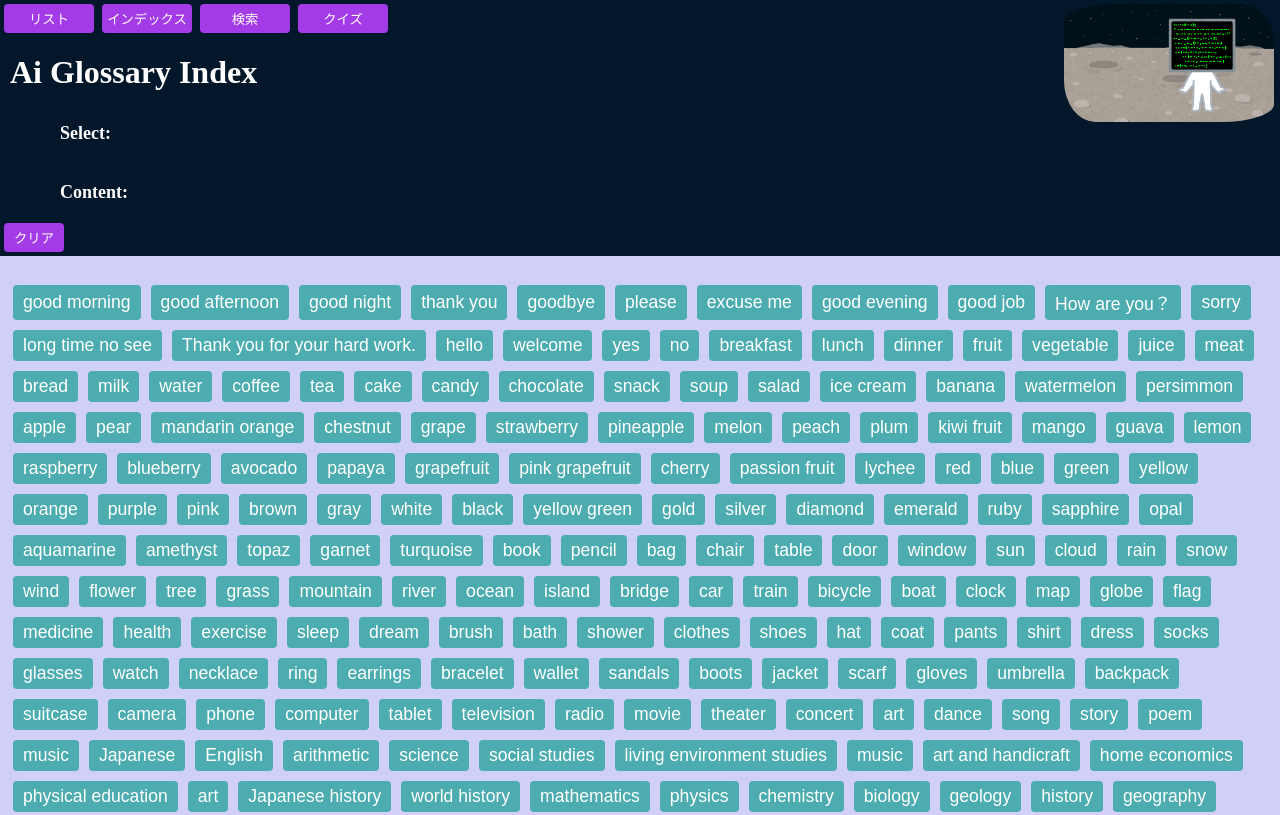
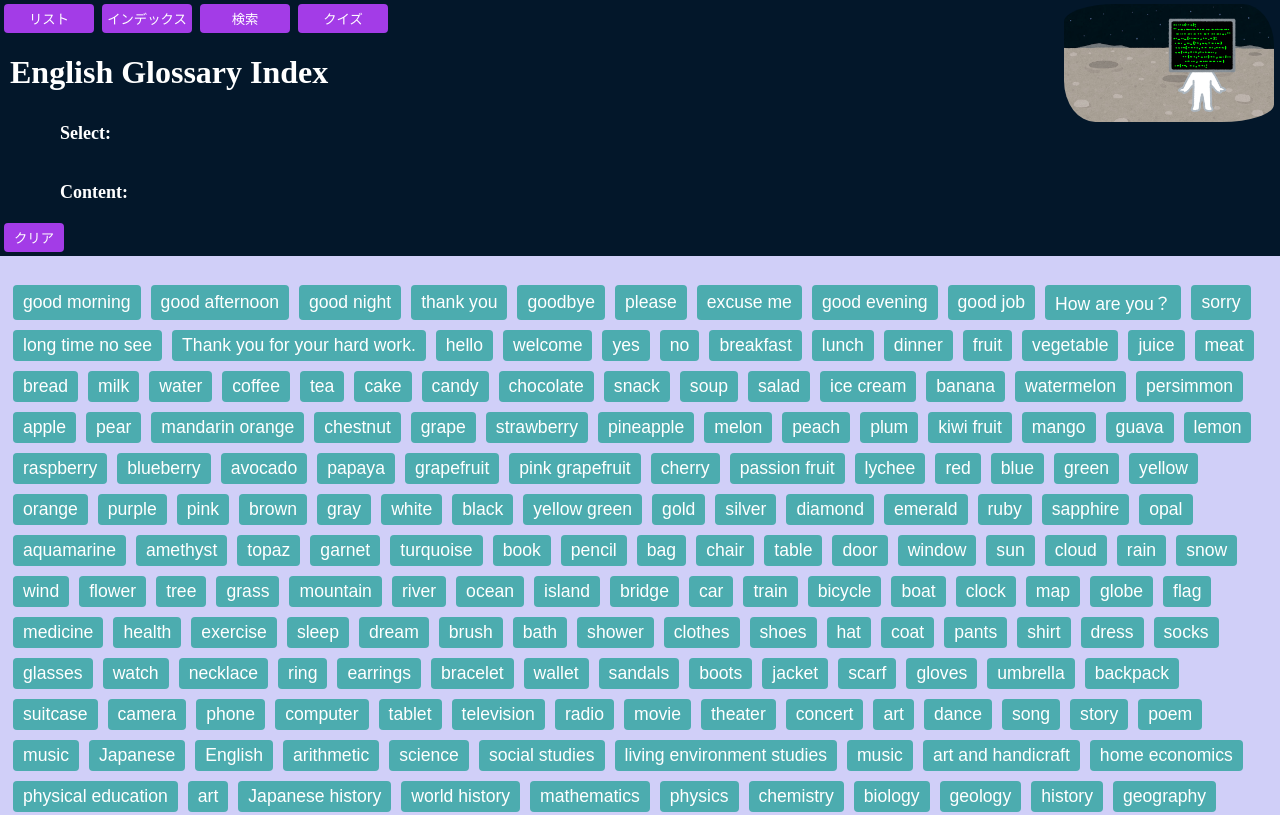
Before and after one commit to humuhue/english_glossary, a plain HTML site: page index.html in a window 1280 px wide. Shown: the top 815 px of the page. Drawn offline with Linux system fonts and the light colour scheme.

Commit message:
Update index.html

```diff
--- a/index.html
+++ b/index.html
@@ -16,7 +16,7 @@
             <button class= "buttonURL" onclick="window.location.href='search.html'">検索</button>
             <button class= "buttonURL" onclick="window.location.href='quiz.html'">クイズ</button>
         </nav>
-        <h1>Ai Glossary Index</h1>
+        <h1>English Glossary Index</h1>
         <img id="imgOmikuji" src="omikuji_daikichi.png">
         <img id="imgPC" src="character_program.png">
         <img id="imgBackground" src="bg_moon_getsumen_earth.jpg">
```
